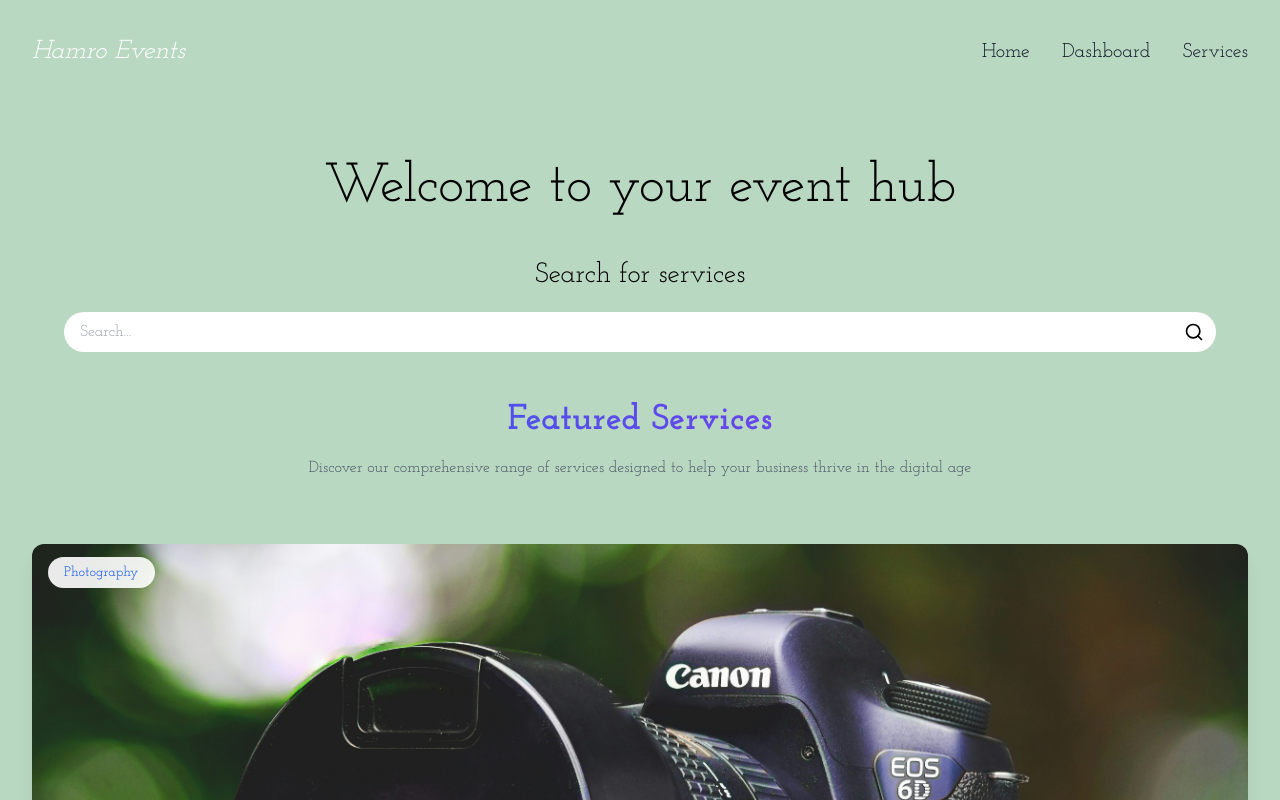
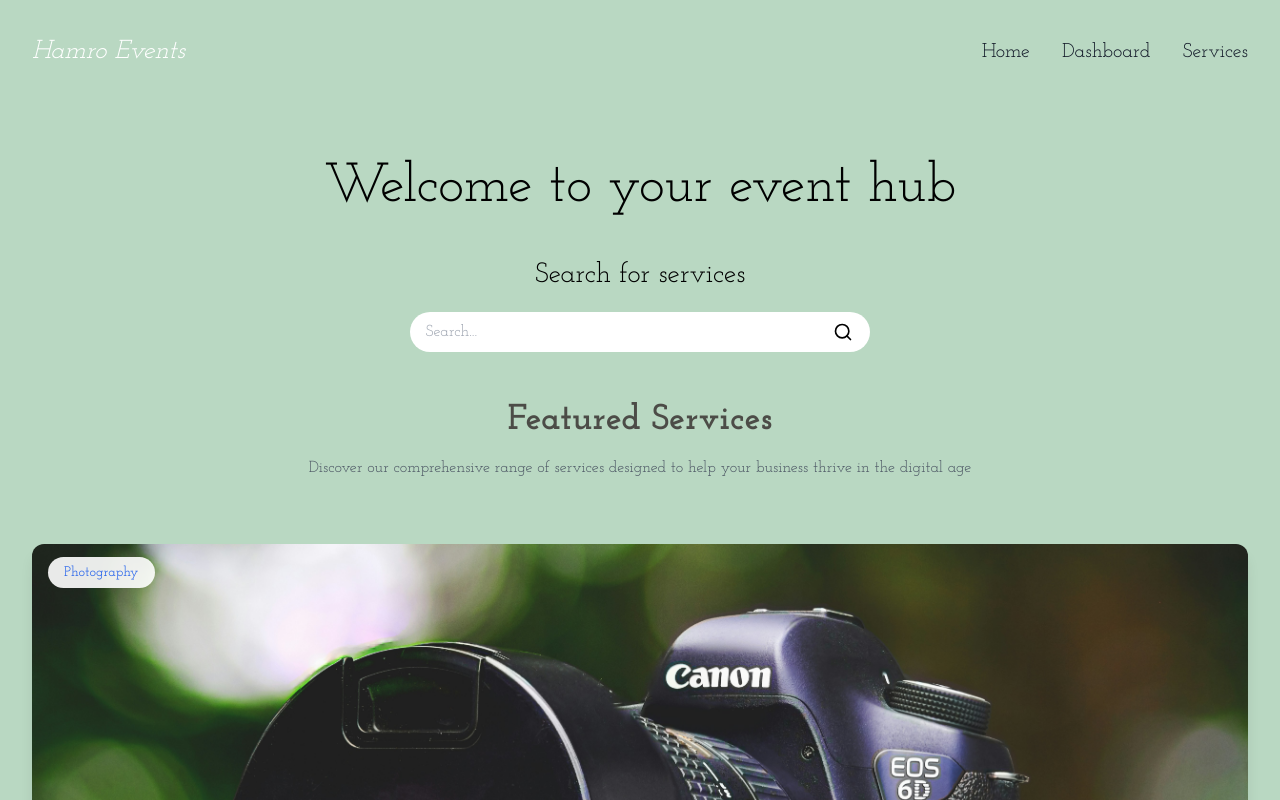
Before and after one commit to sanjeevshah1/Hamro-Events, a Next.js app: page / in a window 1280 px wide. Shown: the top 800 px of the page. Built offline with nearby package versions, Linux system fonts and the light colour scheme; grey boxes are pictures that could not be loaded.

Commit message:
search width

```diff
--- a/src/app/Components/FeaturedServices.tsx
+++ b/src/app/Components/FeaturedServices.tsx
@@ -116,7 +116,7 @@
     <div className="w-full bg-mainColor mt-12 pb-12">
       <div className="max-w-7xl mx-auto px-4">
         <div className="text-center mb-12">
-          <h2 className="text-4xl font-bold mb-4 bg-gradient-to-r from-blue-600 to-purple-600 bg-clip-text text-transparent">
+          <h2 className="text-4xl font-bold mb-4 bg-fifthColor bg-clip-text text-transparent">
             Featured Services
           </h2>
           <p className="text-gray-600 max-w-2xl mx-auto">
--- a/src/app/page.tsx
+++ b/src/app/page.tsx
@@ -12,20 +12,19 @@
     {/* search */}
     <div className='flex flex-col gap-4'>
       <p className='text-center text-[28px]'>Search for services</p>
-      <div className='relative mx-auto w-[90%]'>
+      <div className="relative flex justify-center mx-auto w-[90%]">
         <input
           type="text"
-          className='w-full rounded-full h-10 pl-4 pr-12'
-          placeholder='Search...'
+          className="w-full md:w-[40%] rounded-full h-10 pl-4 pr-12 focus:outline-none focus:ring-4 focus:ring-secondColor"
+          placeholder="Search..."
         />
         <button
-          className='absolute right-3 top-1/2 -translate-y-1/2 justify-'
+          className="absolute right-4 md:right-[31.5%] top-1/2 -translate-y-1/2 hover:opacity-70 transition-opacity"
         >
-          <Search size={20}/>
+          <Search size={20} />
         </button>
-      </div>
     </div>
-
+    </div>
     {/* Featured Services */}
     <FeaturedServices/>
   </div>
```
